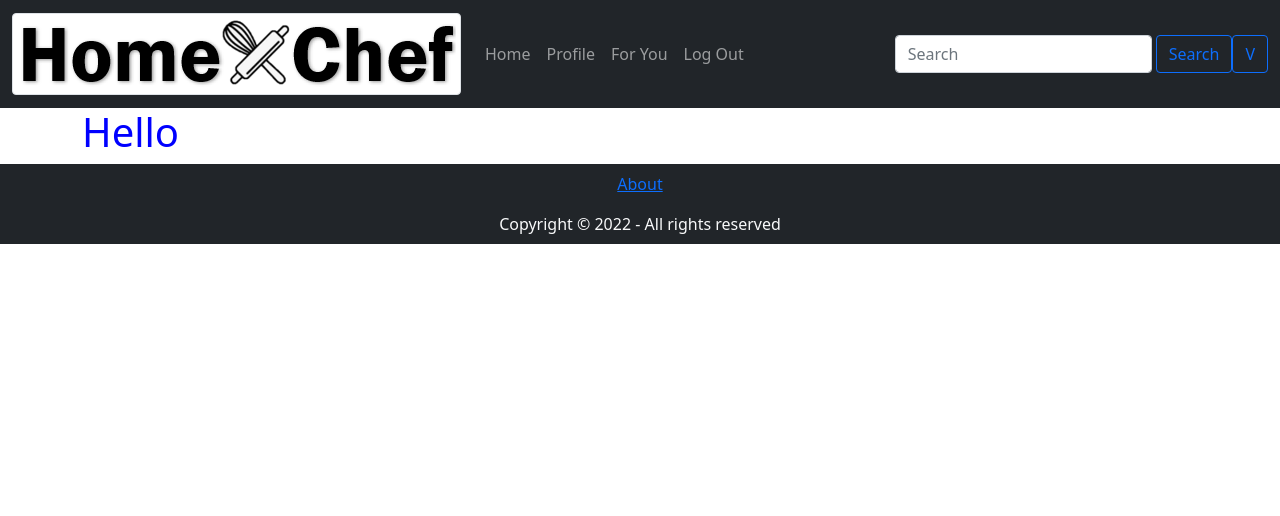
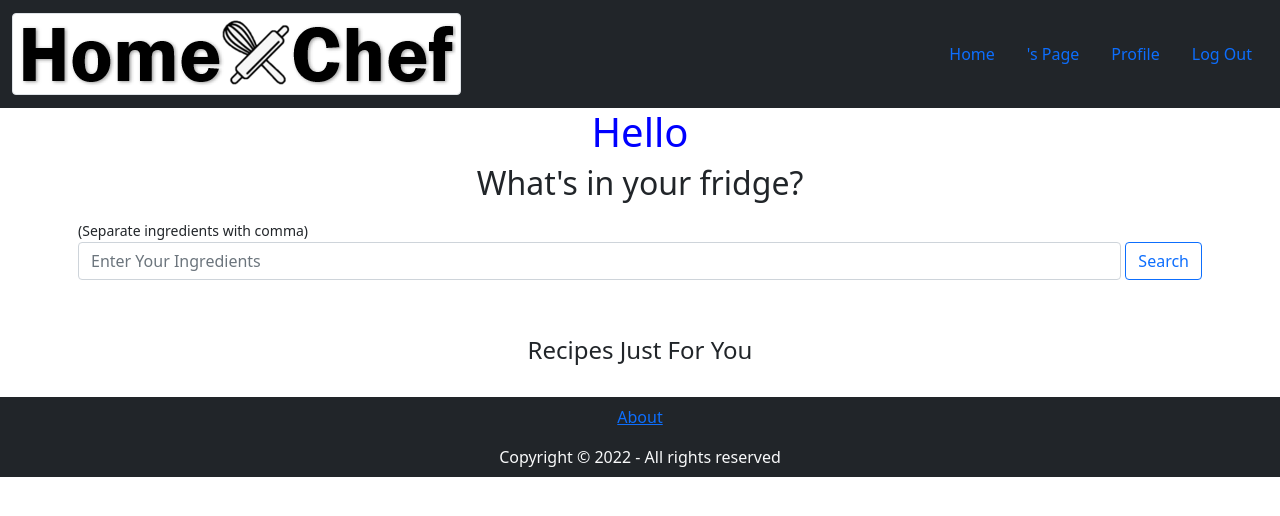
Before and after one commit to Tia-Vang/Capstone, a Django app: page /foryou/ in a window 1280 px wide. Shown: the top 516 px of the page. Run offline with Django 4.2, Linux system fonts and the light colour scheme; a user stored in the database is signed in; data that the repository does not hold is empty; some libraries are stand-ins or nearby versions.

Commit message:
updated gitignore to update media file, updated  views, templates; added recipe.html; fixed search feature

```diff
--- a/homeChefRoot/urls.py
+++ b/homeChefRoot/urls.py
@@ -1,18 +1,3 @@
-"""homeChefRoot URL Configuration
-
-The `urlpatterns` list routes URLs to views. For more information please see:
-    https://docs.djangoproject.com/en/4.0/topics/http/urls/
-Examples:
-Function views
-    1. Add an import:  from my_app import views
-    2. Add a URL to urlpatterns:  path('', views.home, name='home')
-Class-based views
-    1. Add an import:  from other_app.views import Home
-    2. Add a URL to urlpatterns:  path('', Home.as_view(), name='home')
-Including another URLconf
-    1. Import the include() function: from django.urls import include, path
-    2. Add a URL to urlpatterns:  path('blog/', include('blog.urls'))
-"""
 from django.contrib import admin
 from django.contrib.auth import views as auth_views
 from django.urls import path, include
@@ -26,5 +11,5 @@
     path('', include('homechefapp.urls')),
 ]
 
-#if settings.DEBUG:
- #   urlpatterns += static(settings.MEDIA_URL, document_root=settings.MEDIA_ROOT)
+urlpatterns += static(settings.MEDIA_URL, document_root=settings.MEDIA_ROOT)
+urlpatterns += static(settings.STATIC_URL, document_root=settings.STATICFILES_DIRS)
--- a/homechefapp/forms.py
+++ b/homechefapp/forms.py
@@ -17,7 +17,7 @@
 
     class Meta:
         model = User
-        fields = ['email', 'username']
+        fields = ['username', 'first_name', 'last_name', 'email']
 
 class ProfileUpdateForm(forms.ModelForm):
     class Meta:
--- a/homechefapp/templates/homechefapp/for_you.html
+++ b/homechefapp/templates/homechefapp/for_you.html
@@ -4,37 +4,44 @@
 
 {% load static %}
 
-<h1>Hello {{user.first_name}}</h1>
+<h1 class="row justify-content-center">Hello {{user.first_name}}</h1>
+
+<H2 class="row justify-content-center">What's in your fridge?</H2>
+</div>
+<div class="container justify-content-center p-2">
+  <small>(Separate ingredients with comma)</small>
+<form class="d-flex" method="post" action="{% url 'results' %}">
+  {% csrf_token %}
+  <input class="form-control me-1" type="search" name="ingredients" placeholder="Enter Your Ingredients" aria-label="Search">
+  <button class="btn btn-outline-primary" type="submit">Search</button>
+</form>
+</div>
+
+<div class="container pt-5">
+  <h4 class="row justify-content-center">Recipes Just For You</h4>
+</div>
 
 <div class="container">
-    <div class="raw">
-        <div class="col-md-6">
-         {% for i in results %}
-
-
-          <div class="card mb-3" style="max-width: 540px;">
-            <div class="row g-0">
-              <div class="col-md-4">
-                <img src="{{ i.image }}" class="img-fluid rounded-start" alt="...">
-              </div>
-              <div class="col-md-8">
-                <div class="card-body">
-                  <h5 class="card-title">{{ i.title }}</h5>
-                  <a href="{{ i.sourceUrl }}" target="_blank" class="card-link">Original Recipe</a>
-                  <p class="card-text"><small class="text-muted">{{ i.sourceName }}</small></p>
-                </div>
-              </div>
-            </div>
+  <div class="row m-3">
+      {% for i in recipes %}
+      <div class="card mb-2 mx-2" style="width: 18rem;">
+        <div class="card-header justify-content-end">
+          <span class="fa fa-star checked justify-content-end"></span>
+                  <span class="fa fa-star checked justify-content-end"></span>
+                  <span class="fa fa-star checked justify-content-end"></span>
+                  <span class="fa fa-star justify-content-end"></span>
+                  <span class="fa fa-star justify-content-end"></span>
+        </div>
+          <a href="{% url 'recipe' i.id %}"><img src="{{i.image}}" class="card-img-top" alt="..." ></a>
+          <!--<img src="{{i.image}}" class="card-img-top" alt="..." >-->
+          <div class="card-body">
+            <p class="card-text">{{i.title}}</p>
           </div>
-
-
-
-           {% endfor %}
         </div>
 
-
-
-
+        {% endfor %}
+  </div>
+</div>
 
     </div>
 </div>
--- a/homechefapp/templates/homechefapp/logout.html
+++ b/homechefapp/templates/homechefapp/logout.html
@@ -1,11 +1,14 @@
 {% extends 'base_layout.html' %}
 
 {% block content %}
+
+<div class="container">
 <h2>You have been logged out</h2>
 <div class="border-top pt-3">
     <small class="text-muted">
         <a class="ml-2" href="{% url 'login' %}">Log In Again</a>
     </small>
 </div>
+</div>
 
 {% endblock content%}
--- a/homechefapp/urls.py
+++ b/homechefapp/urls.py
@@ -7,7 +7,8 @@
 
 urlpatterns = [
     path('profile/', views.profile, name='profile'),
-    path('results/', views.search, name='results'),
+    path('results/', views.results, name='results'),
+    path('recipe/<int:id>/', views.recipe, name='recipe'),
     path('foryou/', views.for_you, name='tailored'),
     path('register/', views.register, name='register'),
     path('about/', views.about, name='about'),
--- a/homechefapp/views.py
+++ b/homechefapp/views.py
@@ -1,5 +1,4 @@
 from django.shortcuts import redirect, render
-from django.http import HttpResponse
 from django.contrib.auth.models import User
 from django.contrib import messages
 from django.template import RequestContext
@@ -7,29 +6,18 @@
 from django.contrib.auth.decorators import login_required
 from .forms import UserRegisterFrom, UserUpdateForm, ProfileUpdateForm
 
-# Using Spoonacular API for homepage (note from Tia)
+# Using Spoonacular API for homepage (150 quota/day)
 # https://api.spoonacular.com/recipes/complexSearch?query=pasta&maxFat=25&number=2&apiKey=af8f73de917040b2b3b4e5b78fe4947a
 API_KEY_SPOONACULAR = 'af8f73de917040b2b3b4e5b78fe4947a'
+
+randomUrl = f'https://api.spoonacular.com/recipes/random?number=4&apiKey={API_KEY_SPOONACULAR}'
 
 
 # Create your views here.
 # render method(1st param = request obj, 2nd param = template name (template path), 3rd param = {'key':'value'})
-@login_required
-def profile(request):
-    u_form = UserUpdateForm()
-    p_form = ProfileUpdateForm()
 
-    context = {
-        'u_form': u_form,
-        'p_form': p_form,
-        'webPageTitle': 'Profile'
 
-    }
-    return render(request, 'homechefapp/profile.html', context)
-
-#def login(request):
-#    return render(request, 'homechefapp/login.html', {'webPageTitle': 'Login'})
-
+#####################################_____REGISTER VIEW______#####################################
 def register(request):
 
     if request.method == 'POST':
@@ -44,54 +32,100 @@
     return render(request, 'homechefapp/register.html', {'form':form , 'webPageTitle':'Register'})
 
 
-def about(request):
-    return render(request, 'homechefapp/about.html', {'webPageTitle': 'About'})
+#####################################_____PROFILE VIEW______#####################################
+@login_required
+def profile(request):
+    if request.method == 'POST':
+        u_form = UserUpdateForm(request.POST, instance = request.user)
+        p_form = ProfileUpdateForm(request.POST, request.FILES, instance = request.user.profile)
+        if u_form.is_valid() and p_form.is_valid():
+            u_form.save()
+            p_form.save()
+            messages.success(request, f'Your profile has been updated.')
+            return redirect('profile')
+    else:
+        u_form = UserUpdateForm(instance = request.user)
+        p_form = ProfileUpdateForm(instance = request.user.profile)
 
-def home(request):
+    context = {
+        'u_form': u_form,
+        'p_form': p_form,
+        'webPageTitle': 'Profile'
 
-    url = f'https://api.spoonacular.com/recipes/random?number=4&apiKey={API_KEY_SPOONACULAR}'
-    response = requests.get(url)
+    }
+    return render(request, 'homechefapp/profile.html', context)
+
+
+#####################################_____RESULTS VIEW______#####################################
+def results(request):
+
+    if request.method == 'POST':
+        ingredients = request.POST['ingredients']
+        ingredientUrl = f'https://api.spoonacular.com/recipes/complexSearch?includeIngredients={ingredients}&number=100&apiKey={API_KEY_SPOONACULAR}'
+
+        response = requests.get(ingredientUrl)
+        data = response.json()
+        recipes = data['results']
+
+        context = {
+            'data': data,
+          'recipes' : recipes,
+           'webPageTitle' : 'Results'
+        }
+
+        return render(request, 'homechefapp/results.html', context)
+
+
+#####################################_____RECIPE VIEW______#####################################
+def recipe(request, id):
+    recipeUrl = f'https://api.spoonacular.com/recipes/{id}/information?includeNutrition=false&apiKey={API_KEY_SPOONACULAR}'
+    response = requests.get(recipeUrl)
+
     data = response.json()
 
+    ing = data['extendedIngredients']
+    inst = data['analyzedInstructions']
+
+
+    context = {
+            'data': data,
+            'ing': ing,
+            'inst': inst,
+           'webPageTitle' : 'Recipe'
+    }
+
+    return render(request, 'homechefapp/recipe.html', context)
+
+
+
+#####################################_____FORYOU VIEW______#####################################
+def for_you(request):
+    response = requests.get(randomUrl)
+    data = response.json()
     homeRecipes = data['recipes']
 
     context = {
           'recipes' : homeRecipes,
-           'webPageTitle' : 'Home'
+           'webPageTitle' : 'Home',
     }
-    return render(request, 'homechefapp/home.html', context)
-
-def search(request):
-    #TODO: change pasta to whatever is in the searchbar
-    url = f'https://api.spoonacular.com/recipes/complexSearch?query=pasta&number=4&apiKey={API_KEY_SPOONACULAR}'
-    response = requests.get(url)
-    data = response.json()
-
-    homeRecipes = data['results']
-
-    context = {
-        'recipes' : homeRecipes,
-        'webPageTitle' : 'Results'
-    }
-    return render(request, 'homechefapp/results.html', context)
-
-def for_you(request):
-    # change 'vegitarian' to a list (using commas) of profile prefs
-    query = request.GET.get('query')
-    urlSearch = f'https://api.spoonacular.com/recipes/complexSearch?query={query}&number=4&apiKey={API_KEY_SPOONACULAR}'
-    response = requests.get(urlSearch)
-    data = response.json()
-
-    searchRecipes = data['results']
-
-    context = {
-        'results' : searchRecipes,
-        'webPageTitle' : 'For You'
-    }
-
-
-    #onlyveg = models.BooleanFields()
 
     return render(request, 'homechefapp/for_you.html', context)
 
-#todo: add a search results page, for you page
+
+#####################################_____ABOUT VIEW______#####################################
+def about(request):
+    return render(request, 'homechefapp/about.html', {'webPageTitle': 'About'})
+
+
+#####################################_____HOME VIEW______#####################################
+def home(request):
+    response = requests.get(randomUrl)
+    data = response.json()
+    homeRecipes = data['recipes']
+
+    context = {
+          'recipes' : homeRecipes,
+           'webPageTitle' : 'Home',
+    }
+
+    return render(request, 'homechefapp/home.html', context)
--- a/static/styles.css
+++ b/static/styles.css
@@ -11,7 +11,12 @@
     color: white;
 }
 
-#home_images{
-    width: 100%;
-    height: 300px;
+.homeImage{
+    width: 200px;
+    height: 500px;
 }
+
+#aboutimage{
+    max-width: 100%;
+    height: 200px;
+}
--- a/templates/base_layout.html
+++ b/templates/base_layout.html
@@ -5,13 +5,19 @@
     <head>
         <meta charset="utf-8">
         <meta name="viewport" content="width=device-width, initial-scale=1.0">
-        {% if webPagetitle %}
+        {% if webPageTitle %}
         <title>{{ webPageTitle }}</title>
         {% else %}
         <title>Home Chef</title>
         {% endif %}
+
+        <!--Bootstrap CSS-->
         <link rel="stylesheet" type="text/css" href="{% static 'css/bootstrap.css' %}">
+        <script src="{% static 'js/bootstrap.js' %}" defer></script>
+        <!--CUSTOM CSS & JS-->
         <link rel="stylesheet" type="text/css" href="{% static 'styles.css' %}">
+        <script src="{% static 'main.js' %}" defer></script>
+        <!--Font Awesome (Font & Icons)-->
         <script src="https://kit.fontawesome.com/26f88d0f92.js" crossorigin="anonymous"></script>
     </head>
 
@@ -27,30 +33,21 @@
                 <button class="navbar-toggler" type="button" data-bs-toggle="collapse" data-bs-target="#navbarSupportedContent" aria-controls="navbarSupportedContent" aria-expanded="false" aria-label="Toggle navigation">
                     <span class="navbar-toggler-icon"></span>
                   </button>
-              <div class="collapse navbar-collapse" id="navbarSupportedContent">
-                <ul class="navbar-nav me-auto mb-2 mb-lg-0">
-                  <li class="nav-item">
-                    <a class="nav-link" href="{% url 'home' %}">Home</a>
-                  </li>
+              <div class="collapse navbar-collapse justify-content-end" id="navbarSupportedContent">
 
 
+                  <div class="navbar">
+                    <a class="nav-item nav-link" href="{% url 'home' %}"><i class="fa-light fa-house"></i>Home</a>
                   <!--should be updated to show if logged in-->
                   {% if user.is_authenticated %}
-                  <li class="nav-item">
-                    <a class="nav-link" href="{% url 'profile' %}">Profile</a>
-                  </li>
-                  <li class="nav-item">
-                    <a class="nav-link" href="{% url 'tailored' %}">For You</a>
-                  </li>
-                  <li class="nav-item">
-                    <a class="nav-link" href="{% url 'logout' %}">Log Out</a>
-                  </li>
+
+                    <a class="nav-item nav-link" href="{% url 'tailored' %}">{{user.first_name}}'s Page</a>
+                    <a class="nav-item nav-link" href="{% url 'profile' %}">Profile</a>
+                    <a class="nav-item nav-link" href="{% url 'logout' %}">Log Out</a>
 
                   {% else %}
+                    <a class="nav-item nav-link" href="{% url 'register' %}">Register</a>
 
-                  <li class="nav-item">
-                    <a class="nav-link" href="{% url 'register' %}">Register</a>
-                  </li>
 
                   {% endif %}
                   <!--
@@ -59,14 +56,8 @@
                   </li>
                   -->
 
-                </ul>
-                {% if user.is_authenticated %}
-                <form class="d-flex" method="get">
-                    <input class="form-control me-1" type="search" name="query" placeholder="Search" aria-label="Search">
-                    <button class="btn btn-outline-primary" type="submit">Search</button>
-                    <button class="btn btn-outline-primary" title="advanced search" type="submit">V</button>
-                  </form>
-                  {% endif %}
+                <!-- {% if user.is_authenticated %} {% endif %} -->
+              </div>
               </div>
             </div>
           </nav>
@@ -80,8 +71,9 @@
             </div>
             {% endfor %}
              {% endif %}
-          {% block content %}{% endblock %}
+
         </div>
+        {% block content %}{% endblock %}
 
 
     </body>
```
Also changed, not shown: homeChefRoot/settings.py (+4 -9 lines), homechefapp/signals.py (+4 -4 lines), homechefapp/templates/homechefapp/about.html (+22 -2 lines), homechefapp/templates/homechefapp/home.html (+24 -7 lines), homechefapp/templates/homechefapp/profile.html (+13 -5 lines), homechefapp/templates/homechefapp/recipe.html (added, +67 -0 lines), homechefapp/templates/homechefapp/results.html (+20 -17 lines), db.sqlite3, homechefapp/migrations/0008_alter_profile_image.py (added), static/img/foodingredients.jpg (added).
